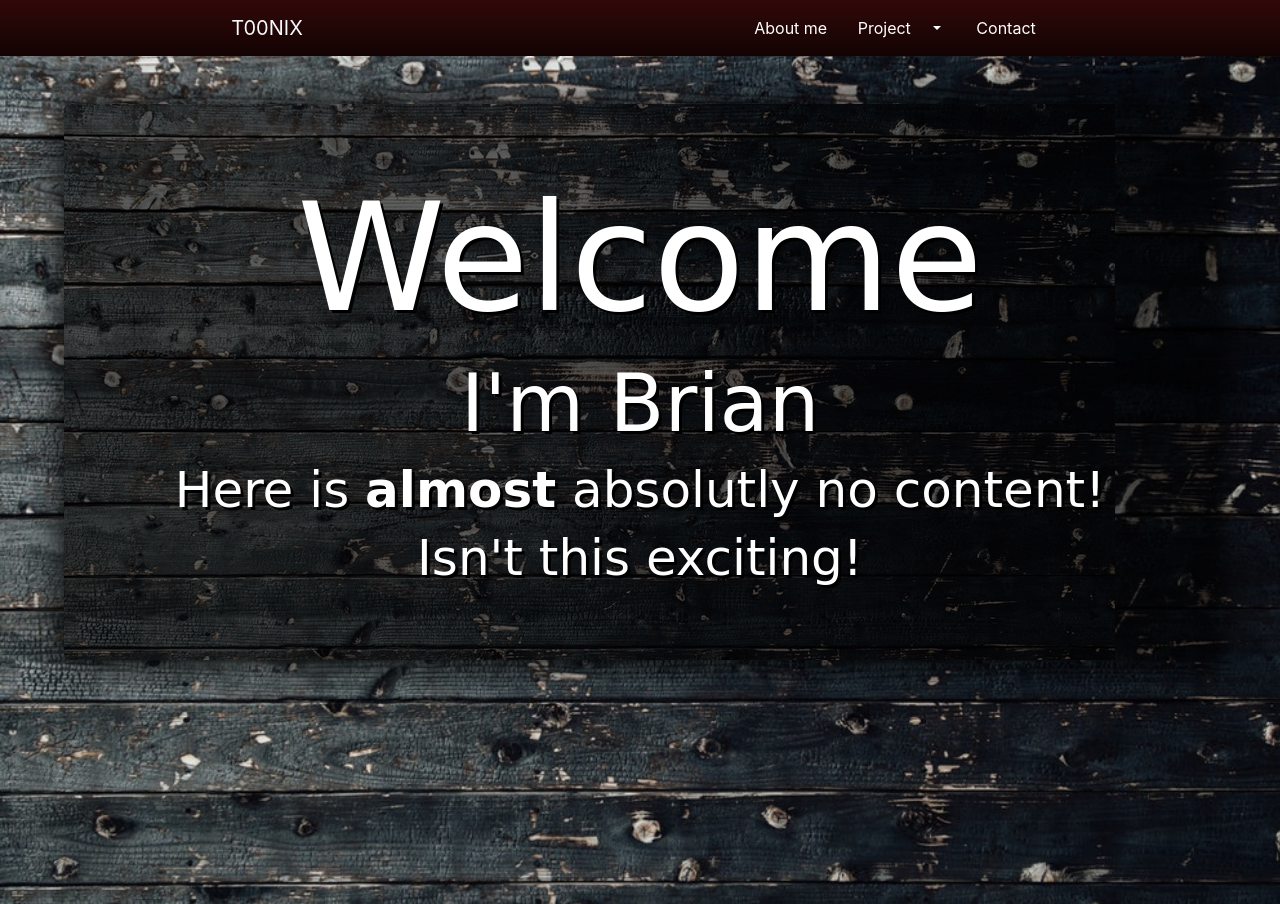
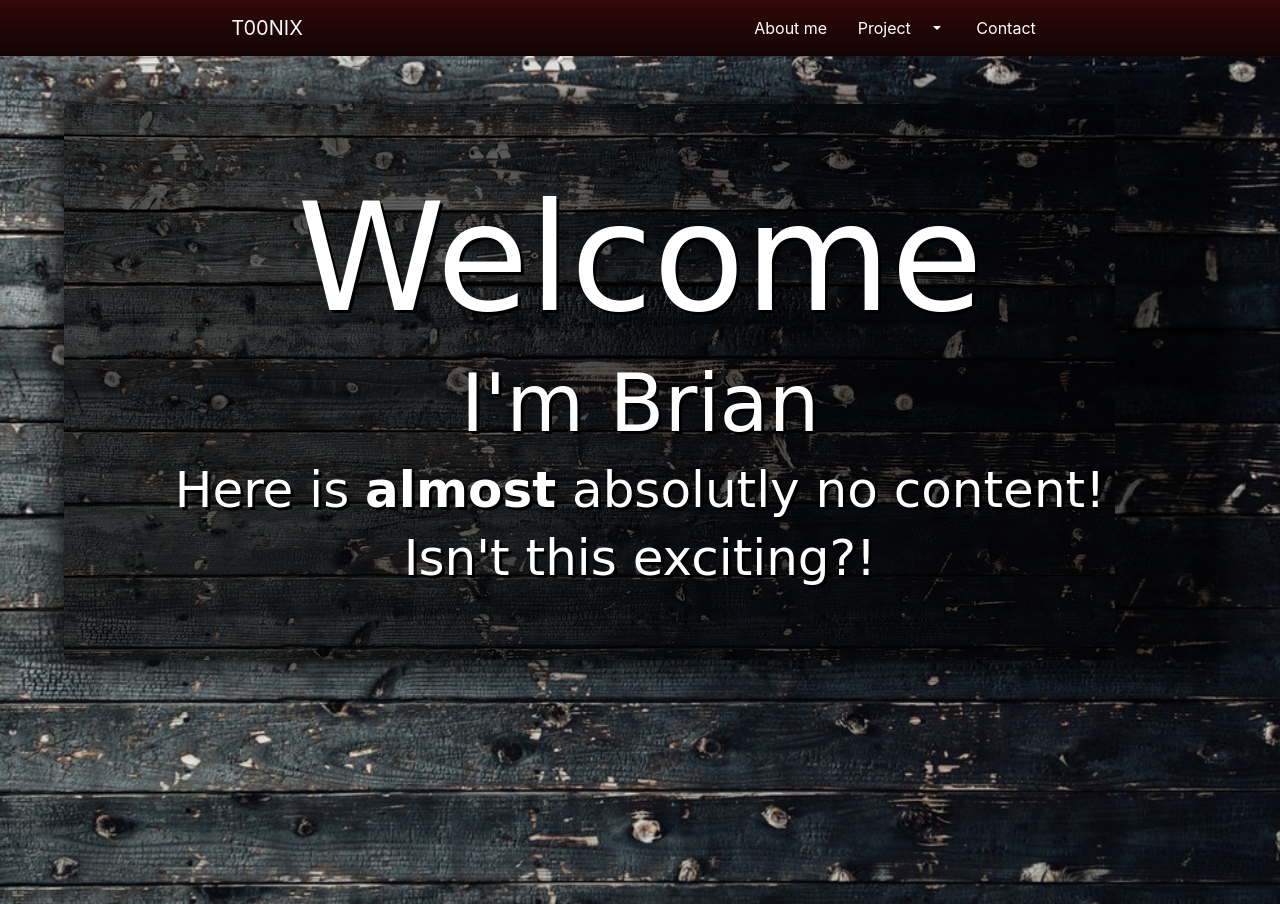
Before and after one commit to T00nix/personal-experiments, a plain HTML site: page Portfolio/index.html in a window 1280 px wide. Drawn offline with nearby package versions, Linux system fonts and the light colour scheme; a web font is replaced by a local one.

Commit message:
small text update

```diff
--- a/Portfolio/index.html
+++ b/Portfolio/index.html
@@ -37,6 +37,7 @@
         </nav>
     </header>
     <main>
+        <!-- Rat is in exil,  I dont know if she will ever come back -->
             <!-- <div class="overflow">
                 <img class="rounded-circle anime-in" src="./assets/images/rat.png" alt="exciting GIF" width="325px">
                 <img class="rounded-circle anime-out" src="./assets/images/rat.png" alt="exciting GIF" width="325px">
@@ -49,7 +50,7 @@
             <h1 class="text-center animated jackInTheBox delay-1s size-lg">Welcome</h1>
             <h2 class="text-center animated bounceIn delay-2s size-med">I'm Brian</h2>
             <h3 class="text-center animated fadeIn delay-3s size-sm">Here is <strong>almost</strong> absolutly no content!</h3>
-            <h3 class="text-center animated fadeIn delay-3s size-sm">Isn't this exciting!</h3>
+            <h3 class="text-center animated fadeIn delay-3s size-sm">Isn't this exciting?!</h3>
         </div>
 
 
```
